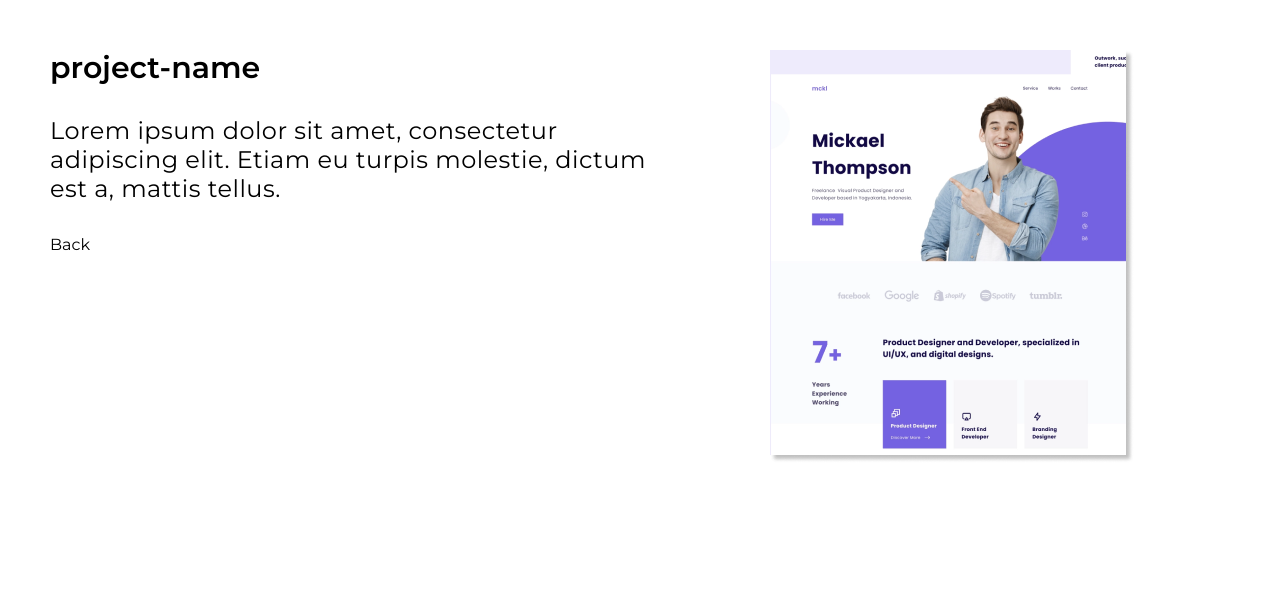
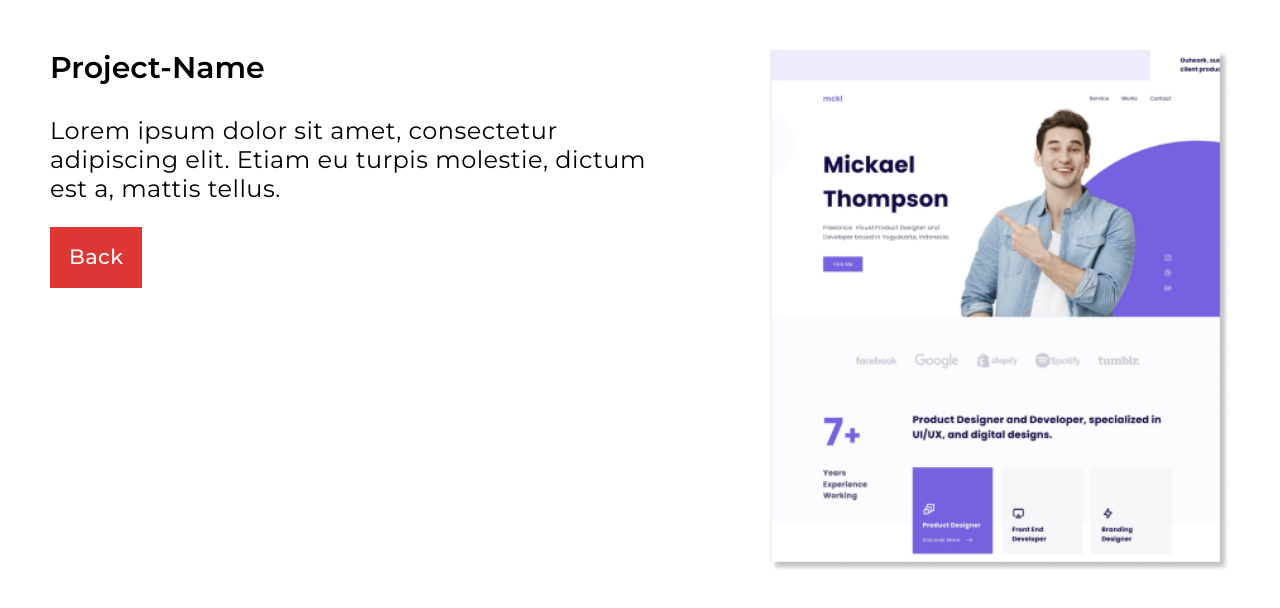
Before and after one commit to DenKuznets/masha-portfolio, a React (Vite) app: page /projects/1 in a window 1280 px wide. Shown: the top 608 px of the page. Built offline with nearby package versions, Linux system fonts and the light colour scheme.

Commit message:
project page done

```diff
--- a/src/pages/ProjectPage.tsx
+++ b/src/pages/ProjectPage.tsx
@@ -1,23 +1,11 @@
 import { useNavigate, useParams } from "react-router-dom";
 import ProjectsList from "../ts/projectsList";
-
 import styled from "styled-components";
+import { RedButton } from "../ui/Buttons";
 
 const modalContentColumn = "900px";
 
 const ProjectPageStyled = styled.div`
-    position: fixed;
-    overflow-y: auto;
-    top: 0;
-    right: 0;
-    bottom: 0;
-    left: 0;
-    width: 100vw;
-    height: 100vh;
-    z-index: 3;
-    background-color: white;
-
-    .modal__content {
     display: flex;
     gap: 100px;
     padding: 50px;
@@ -30,58 +18,43 @@ const ProjectPageStyled = styled.div`
         min-height: 100%;
         height: unset;
         gap: 40px;
+        align-items: center;
     }
     @media only screen and (max-width: 530px) {
         padding: 50px 10px;
     }
-    }
+
+    .project__text {
         h3 {
             margin-bottom: 1em;
+            text-transform: capitalize;
         }
         p {
             white-space: pre-line;
             margin-top: 30px;
             min-width: 300px;
             color: inherit;
-        @media only screen and (max-width: ${modalContentColumn}) {
-            padding-left: 0;
-        }
+            margin-bottom: 1em;
         }
 
         ul {
             margin-bottom: 1em;
-    }
-
             li {
                 border: 1px dotted black;
             }
-
-    .btn-back {
-        width: fit-content;
-        margin-top: 2em;
+        }
     }
 
-    .live-preview {
-        background-color: white;
+    .project__img {
         flex-basis: 1000px;
-        min-width: 380px;
-        background-color: transparent;
         @media only screen and (max-width: ${modalContentColumn}) {
             min-height: 70vh;
             flex-basis: unset;
         }
-        @media only screen and (max-width: 420px) {
-            display: none;
-        }
-        h3 {
-            text-align: center;
-            margin-bottom: 10px;
-            color: inherit;
-        }
-        iframe {
+        img {
             width: 100%;
-            min-height: 80vh;
-            overflow: auto;
+            height: auto;
+            object-fit: cover;
         }
     }
 `;
@@ -92,34 +65,23 @@ const ProjectPage = () => {
         (project) => project.id.toString() === id
     );
     const navigate = useNavigate();
-    console.log(project);
-    // console.log(params);
     return project ? (
         <ProjectPageStyled>
-            <div className="modal__content">
-                <div className="modal__content-text">
+            <div className="project__text">
                 <h3>{project.name}</h3>
-                    {/* <TechList list={textWork.tech} /> */}
-                    {/* <div>
-                        <a href={textWork.github}>Github</a> |{" "}
-                        <a href={textWork.demo}>Demo</a>
-                    </div> */}
                 <p>{project.description}</p>
-                    <button onClick={() => navigate(-1)} className="btn-back">
-                        Back
-                    </button>
+                <RedButton onClick={() => navigate(-1)}>Back</RedButton>
             </div>
-                <div className="live-preview">
+            <div className="project__img">
                 <img src={`/images/projects/${project.images[0]}`} alt="" />
-                </div>
             </div>
         </ProjectPageStyled>
     ) : (
         <>
             No such project
-            <button onClick={() => navigate("/")} className="btn-back">
+            <RedButton onClick={() => navigate("/")} className="btn-back">
                 Home
-            </button>
+            </RedButton>
         </>
     );
 };
```
Lines whose indentation alone changed are shown as unchanged.
